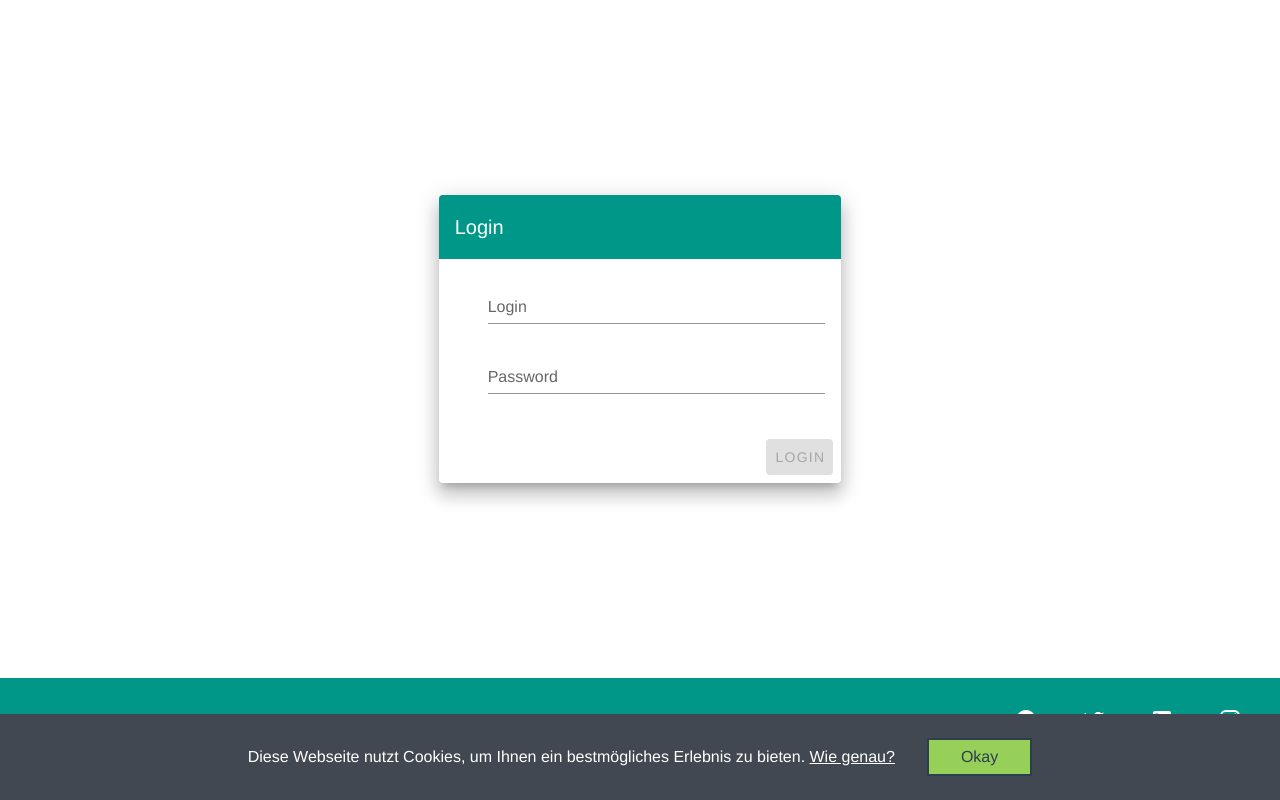
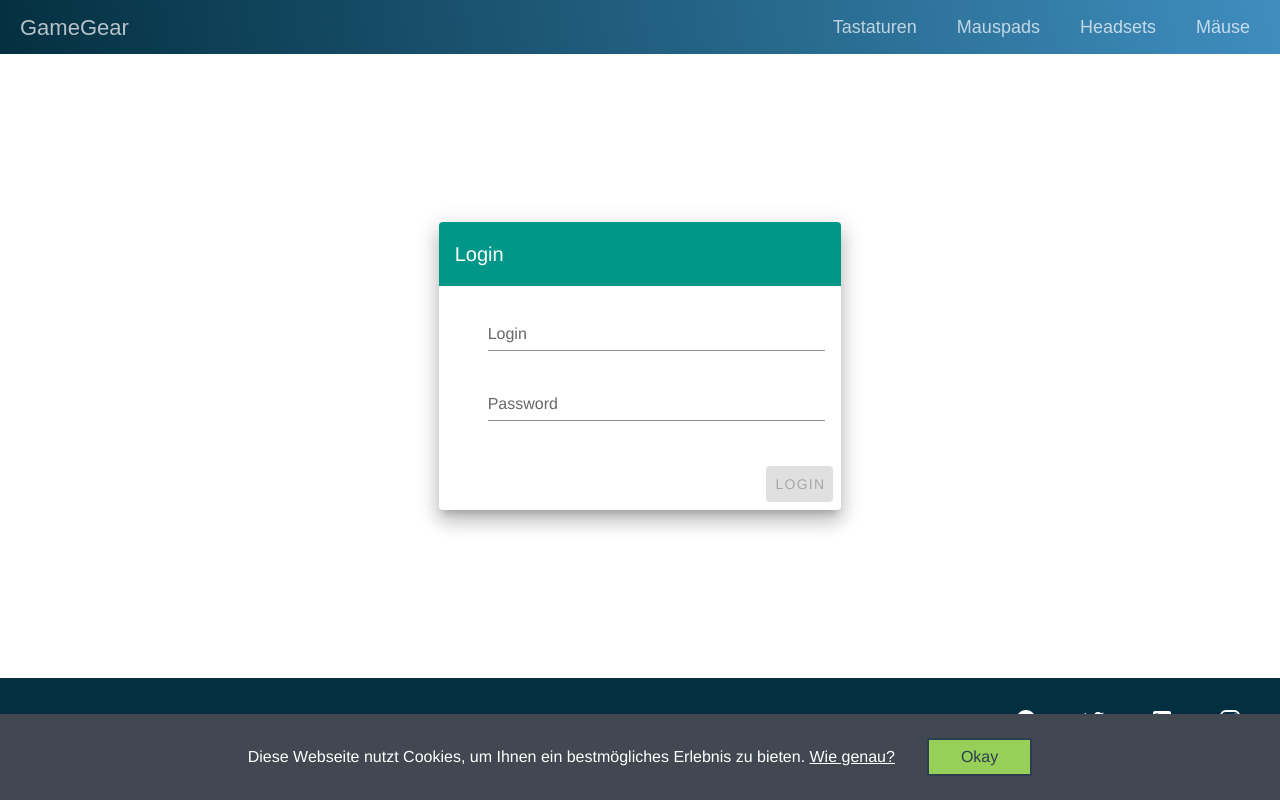
Before and after one commit to kedilrepo/game-gear, a Vue app: page /dashboard/login in a window 1280 px wide. Built offline with nearby package versions, Linux system fonts and the light colour scheme; no server answers.

Commit message:
Generalized some Config Stuff

```diff
--- a/src/App.vue
+++ b/src/App.vue
@@ -1,7 +1,7 @@
 <template>
   <div id="app">
     <v-app>
-      <!-- <NavBar /> -->
+      <NavBar />
       <router-view />
       <VuetifyFooter />
     </v-app>
@@ -14,11 +14,11 @@
 </template>
 <script>
 import VuetifyFooter from "@/components/VuetifyFooter.vue";
-// import NavBar from "@/components/NavigationBar.vue";
+import NavBar from "@/components/NavigationBar.vue";
 import CookieConsent from "@/components/CookieConsent.vue";
 export default {
   components: {
-    // NavBar,
+    NavBar,
     VuetifyFooter,
     CookieConsent
   }
--- /dev/null
+++ b/src/GeneralConfig.js
@@ -0,0 +1,33 @@
+import { mdiFacebook, mdiTwitter, mdiLinkedin, mdiInstagram } from "@mdi/js";
+
+export default {
+    get navbarItems() {
+        return [
+            { title: "Tastaturen", path: "/tastaturen" },
+            { title: "Mauspads", path: "/mauspads" },
+            { title: "Headsets", path: "/headsets" },
+            { title: "Mäuse", path: "/maeuse" }
+        ];
+    },
+    get appTitle() {
+        return "GameGear";
+    },
+    get footerLinks() {
+        return [
+            { name: "Home", url: "" },
+            { name: "Impressum", url: "impressum" },
+            { name: "Team", url: "team" },
+            { name: "Services", url: "services" },
+            { name: "Blog", url: "blog" },
+            { name: "Contact Us", url: "contact" }
+        ];
+    },
+    get footerIcons() {
+        return [
+            { iconName: mdiFacebook, url: "https://facebook.com" },
+            { iconName: mdiTwitter, url: "https://twitter.com/kedilinfo" },
+            { iconName: mdiLinkedin, url: "https://linkedin.com/kedilinfo" },
+            { iconName: mdiInstagram, url: "https://instagram.com/kedilinfo" }
+        ];
+    }
+}
--- /dev/null
+++ b/src/colors.js
@@ -0,0 +1,32 @@
+const FooterColor = "#042F40";
+const NavbarColor = "#3F8EBF";
+const InfoColor = "#167362";
+const AccentOne = "#F2A20C";
+const AccentTwo = "#A7D175";
+
+
+class Colors {
+
+    static get footerColor() {
+        return FooterColor;
+    }
+
+    static get navbarColor() {
+        return NavbarColor;
+    }
+
+    static get infoColor() {
+        return InfoColor;
+    }
+
+    static get accentOneColor() {
+        return AccentOne;
+    }
+
+    static get accentTwoColor() {
+        return AccentTwo;
+    }
+
+}
+
+export default Colors;
--- a/src/components/Infobox.vue
+++ b/src/components/Infobox.vue
@@ -1,7 +1,7 @@
 <template>
   <div class="background">
     <div class="content">
-      <v-alert border="left" color="orange" dark class="leftTextAlign" type="info">
+      <v-alert border="left" color="#167362" dark class="leftTextAlign" type="info">
         <p class="zeromargin">
           <span v-html="info"></span>
         </p>
@@ -47,5 +47,6 @@ $mobileWidth: 700px;
 
 .zeromargin {
   margin-bottom: 0;
+  color: whitesmoke;
 }
 </style>
--- a/src/components/NavigationBar.vue
+++ b/src/components/NavigationBar.vue
@@ -1,55 +1,43 @@
-<template>
-  <v-app-bar color="#1e1e1e" flat>
-    <strong class="py-2 white--text">{{appTitle}}</strong>
-    <v-spacer></v-spacer>
-    <div>
-      <v-btn
-        v-for="link in menuItems"
-        :key="link.iconName"
-        color="white"
-        text
-        rounded
-        class="my-2"
-        v-on:click="goTo(link.path)"
-      >{{ link.title }}</v-btn>
-    </div>
-    <!-- <v-spacer></v-spacer>
-      <div>
-        <v-btn
-          v-for="icon in icons"
-          :key="icon.url"
-          class="mx-4"
-          dark
-          icon
-          v-on:click.native="openNewTab(icon.url)"
-        >
-          <v-icon size="24px">{{ icon.iconName }}</v-icon>
-        </v-btn>
-    </div>-->
-  </v-app-bar>
+<template class="nav">
+  <nav class="navbar" :style="navbarStyle">
+    <span class="navbar-toggle" id="js-navbar-toggle" @click="toggleNavbar()">
+      <v-icon v-if="!isToggled" size="24px">{{ menuIcon }}</v-icon>
+      <v-icon v-else size="24px">{{ menuCloseIcon }}</v-icon>
+    </span>
+    <router-link to="/home" class="logo">{{ appTitle }}</router-link>
+    <ul class="main-nav" :class="{active: isToggled}" id="js-menu">
+      <li v-for="(menuItem, index) in menuItems" :key="index">
+        <router-link :to="menuItem.path" class="nav-links">{{menuItem.title}}</router-link>
+      </li>
+    </ul>
+  </nav>
 </template>
 
 <script>
-import { mdiFace, mdiLockOpen, mdiKeyboard } from "@mdi/js";
+import Colors from "@/colors.js";
+import GeneralConfig from "@/GeneralConfig.js";
+
+import { mdiMenu, mdiClose } from "@mdi/js";
+
 export default {
   data() {
     return {
-      appTitle: "GameGear",
+      appTitle: GeneralConfig.appTitle,
       sidebar: false,
-      menuItems: [
-        { title: "Tastaturen", path: "/tastaturen", icon: mdiKeyboard },
-        { title: "Mauspads", path: "/mousepads", icon: mdiFace },
-        { title: "Headsets", path: "/headsets", icon: mdiLockOpen },
-        { title: "Mäuse", path: "/mouses", icon: mdiLockOpen }
-      ]
+      menuItems: GeneralConfig.navbarItems,
+      isToggled: false,
+      menuIcon: mdiMenu,
+      menuCloseIcon: mdiClose
     };
   },
   methods: {
-    goTo: function(routeName) {
-      this.$router.push("/" + routeName.toLowerCase());
-    },
-    openNewTab: function(url) {
-      window.open(url, "_blank");
+    toggleNavbar() {
+      this.isToggled = !this.isToggled;
+    }
+  },
+  computed: {
+    navbarStyle: () => {
+      return `background-image: linear-gradient(260deg, ${Colors.navbarColor} 0%, ${Colors.footerColor} 100%);`;
     }
   }
 };
@@ -58,20 +46,91 @@ export default {
 <style lang="scss">
 $mobileNavWidth: 750px;
 
-.navbuttons {
-  max-width: 80px;
+.navbar {
+  font-size: 18px;
+  //border: 1px solid rgba(0, 0, 0, 0.2);
+  padding-bottom: 10px;
+  box-sizing: border-box;
+  margin: 0;
+  font-family: "Josefin Sans", sans-serif;
+  text-align: initial;
+}
 
-  @media (min-width: $mobileNavWidth) {
-    max-width: 100%;
+.main-nav {
+  list-style-type: none;
+}
+
+.nav-links,
+.logo {
+  text-decoration: none;
+  color: rgba(255, 255, 255, 0.7);
+}
+
+.main-nav li {
+  text-align: center;
+  margin: 15px auto;
+}
+
+.logo {
+  display: inline-block;
+  font-size: 22px;
+  margin-top: 10px;
+  margin-left: 20px;
+}
+
+.navbar-toggle {
+  position: absolute;
+  top: 10px;
+  right: 20px;
+  cursor: pointer;
+  color: rgba(255, 255, 255, 0.8);
+  font-size: 24px;
+}
+
+.main-nav {
+  list-style-type: none;
+  display: none;
+}
+
+.active {
+  display: block;
+}
+
+@media screen and (min-width: 768px) {
+  .navbar {
+    display: flex;
+    justify-content: space-between;
+    padding-bottom: 0;
+    height: 70px;
+    align-items: center;
+  }
+
+  .main-nav {
+    display: flex;
+    margin-right: 30px;
+    flex-direction: row;
+    justify-content: flex-end;
+  }
+
+  .main-nav li {
+    margin: 0;
+  }
+
+  .nav-links {
+    margin-left: 40px;
+  }
+
+  .logo {
+    margin-top: 0;
+  }
+
+  .navbar-toggle {
+    display: none;
+  }
+
+  .logo:hover,
+  .nav-links:hover {
+    color: rgba(255, 255, 255, 1);
   }
 }
-
-.navbar {
-  background-color: #1e1e1e;
-}
-
-.appTitle {
-  font-size: 2rem;
-  margin-left: 2rem;
-}
 </style>
--- a/src/components/TextNoPicture.vue
+++ b/src/components/TextNoPicture.vue
@@ -6,7 +6,9 @@
           <h1>{{ title }}</h1>
         </div>
         <div class="details">
-          <p><span v-html="text" /></p>
+          <p>
+            <span v-html="text" />
+          </p>
         </div>
       </v-container>
     </div>
--- a/src/components/VuetifyFooter.vue
+++ b/src/components/VuetifyFooter.vue
@@ -1,7 +1,7 @@
 <template>
   <v-footer dark padless>
     <v-card class="flex" flat tile>
-      <v-card-title class="teal">
+      <v-card-title :style="footerStyle">
         <div>
           <v-btn
             v-for="link in links"
@@ -29,7 +29,7 @@
       </v-card-title>
 
       <v-card-text class="py-2 white--text text-center">
-        <strong>GameGear</strong>
+        <strong>{{ appName }}</strong>
         - {{ new Date().getFullYear() }}
       </v-card-text>
     </v-card>
@@ -37,23 +37,14 @@
 </template>
 
 <script>
-import { mdiFacebook, mdiTwitter, mdiLinkedin, mdiInstagram } from "@mdi/js";
+import Colors from "@/colors.js";
+import GeneralConfig from "@/GeneralConfig.js";
+
 export default {
   data: () => ({
-    icons: [
-      { iconName: mdiFacebook, url: "https://facebook.com" },
-      { iconName: mdiTwitter, url: "https://twitter.com/kedilinfo" },
-      { iconName: mdiLinkedin, url: "https://linkedin.com/kedilinfo" },
-      { iconName: mdiInstagram, url: "https://instagram.com/kedilinfo" }
-    ],
-    links: [
-      { name: "Home", url: "" },
-      { name: "Impressum", url: "impressum" },
-      { name: "Team", url: "team" },
-      { name: "Services", url: "services" },
-      { name: "Blog", url: "blog" },
-      { name: "Contact Us", url: "contact" }
-    ]
+    icons: GeneralConfig.footerIcons,
+    links: GeneralConfig.footerLinks,
+    appName: GeneralConfig.appTitle
   }),
   methods: {
     goTo: function(routeName) {
@@ -62,8 +53,19 @@ export default {
     openNewTab: function(url) {
       window.open(url, "_blank");
     }
+  },
+  computed: {
+    footerStyle: function() {
+      return `background-color: ${Colors.footerColor} !important;
+  border-color: ${Colors.footerColor} !important;`;
+    }
   }
 };
 </script>
 
-<style></style>
+<style>
+.titleCard {
+  background-color: lightskyblue !important;
+  border-color: lightskyblue !important;
+}
+</style>
--- a/src/components/dashboard/editcomponents/EditComparisonTable.vue
+++ b/src/components/dashboard/editcomponents/EditComparisonTable.vue
@@ -1,6 +1,6 @@
 <template>
   <v-col>
-    <v-dialog v-model="editingTable" persistent max-width="600px">
+    <v-dialog v-model="editingTable" persistent max-width="1200px">
       <v-card>
         <v-card-title>
           <span class="headline">Edit Table</span>
--- a/src/plugins/vuetify.js
+++ b/src/plugins/vuetify.js
@@ -10,4 +10,5 @@ export default new Vuetify({
     icons: {
         iconfont: "mdiSvg",
     },
+    theme: { disable: true },
 });
```
Also changed, not shown: src/test.json (deleted, +0 -25 lines), 1 other file (tests, documents, lock files or other folders).
